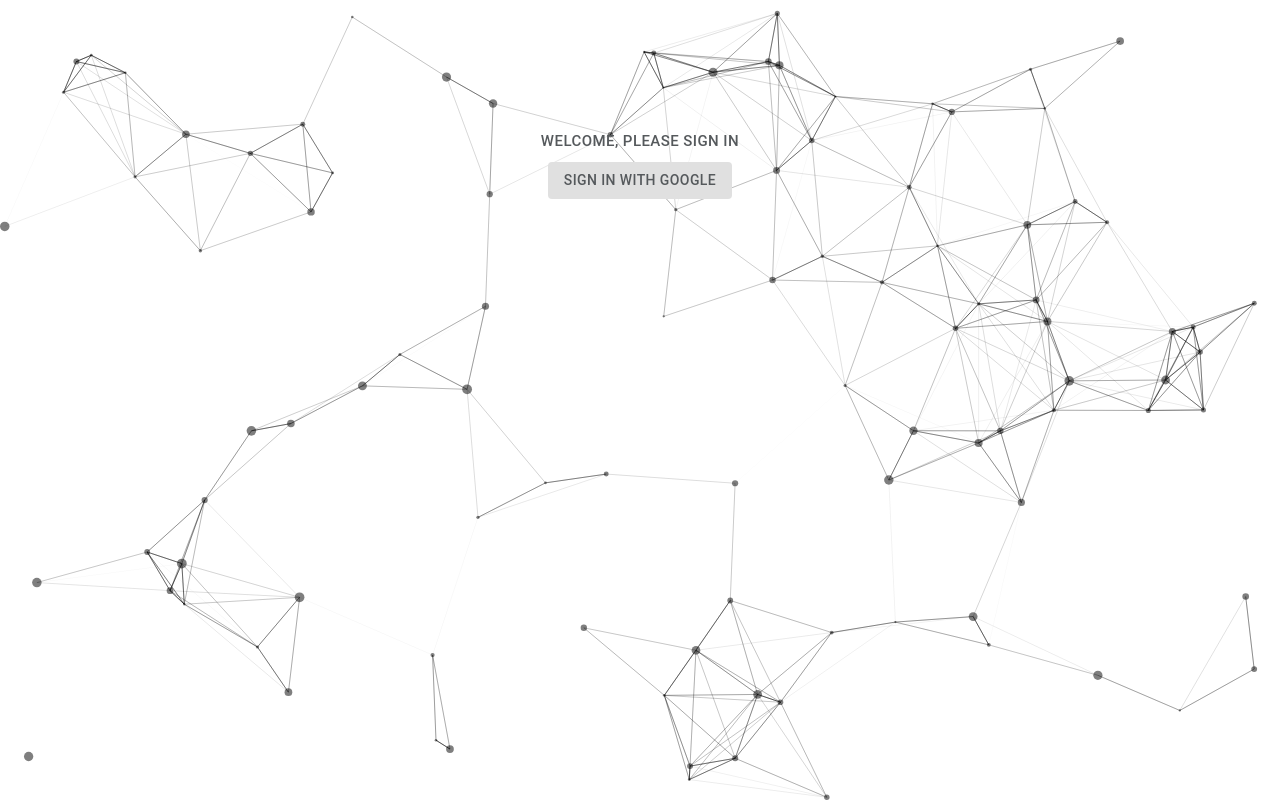
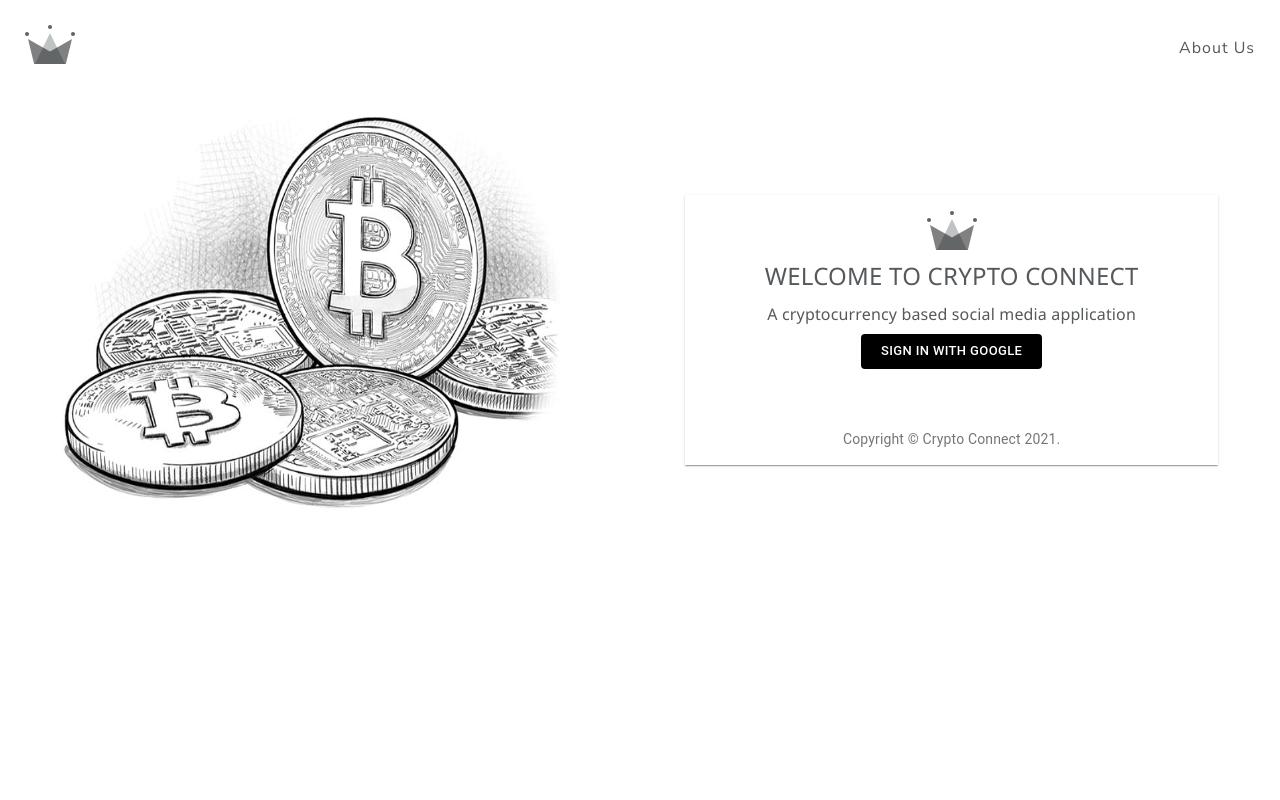
Before and after one commit to natnaelh14/social-media-app, a React (Create React App) app: page /signin in a window 1280 px wide. Built offline with nearby package versions, Linux system fonts and the light colour scheme; no server answers.

Commit message:
added styling to homepage and  who to follow componennt

```diff
--- a/src/components/GuestProfile/guest_profile.styles.tsx
+++ b/src/components/GuestProfile/guest_profile.styles.tsx
@@ -9,3 +9,31 @@ export const GuestDataContainer = styled.div`
     justify-content: center;
   }
 `;
+
+export const GuestUserInfoContainer = styled.div`
+padding-right: 1.5rem;
+display: flex;
+flex-direction: column;
+@media (max-width: 1400px) {
+  padding-right: 0rem;
+  display: flex;
+  justify-content: center;
+}
+`;
+
+export const CryptoCarouselContainer = styled.div`
+@media (max-width: 1400px) {
+  display: flex;
+  justify-content: center;
+  margin-bottom: 15px;
+}
+`;
+
+export const UserBioContainer = styled.div`
+  @media (max-width: 1400px) {
+    display: flex;
+    align-items: center;
+    flex-direction: column;
+    margin-bottom: 10px;
+  }
+`;
--- a/src/components/Header/header.styles.tsx
+++ b/src/components/Header/header.styles.tsx
@@ -8,6 +8,9 @@ export const HeaderContainer = styled.div`
   justify-content: space-between;
   margin-bottom: 25px;
   position: relative;
+  @media (max-width: 1400px) {
+    margin-bottom: 0px;
+  }
 `;
 
 export const LogoContainer = styled(Link)`
--- a/src/components/LeftSideBar/left-sidebar.component.tsx
+++ b/src/components/LeftSideBar/left-sidebar.component.tsx
@@ -135,6 +135,7 @@ const LeftSidebar = () => {
               </ListItemIcon>
               <Hidden lgDown>
                 <ListItemText
+                  // sx={{ minWidth: '0'}}
                   primaryTypographyProps={{
                     fontSize: "18px",
                   }}
--- a/src/components/ParticlesBackground/particles_background.component.tsx
+++ /dev/null
@@ -1,91 +0,0 @@
-import Particles from "react-tsparticles";
-
-
-const ParticlesBackground = () => {
-    return (
-        <Particles
-            id="tsparticles"
-            // init={particlesInit}
-            // loaded={particlesLoaded}
-            options={{
-                background: {
-                    color: {
-                        value: "#ffffff",
-                    },
-                },
-                fpsLimit: 60,
-                interactivity: {
-                    events: {
-                        onClick: {
-                            enable: true,
-                            mode: "push",
-                        },
-                        onHover: {
-                            enable: true,
-                            mode: "repulse",
-                        },
-                        resize: true,
-                    },
-                    modes: {
-                        bubble: {
-                            distance: 400,
-                            duration: 2,
-                            opacity: 0.8,
-                            size: 40,
-                        },
-                        push: {
-                            quantity: 4,
-                        },
-                        repulse: {
-                            distance: 200,
-                            duration: 0.4,
-                        },
-                    },
-                },
-                particles: {
-                    color: {
-                        value: "#000000",
-                    },
-                    links: {
-                        color: "#000000",
-                        distance: 150,
-                        enable: true,
-                        opacity: 0.5,
-                        width: 1,
-                    },
-                    collisions: {
-                        enable: true,
-                    },
-                    move: {
-                        direction: "none",
-                        enable: true,
-                        outMode: "bounce",
-                        random: false,
-                        speed: 2,
-                        straight: false,
-                    },
-                    number: {
-                        density: {
-                            enable: true,
-                            value_area: 800,
-                        },
-                        value: 80,
-                    },
-                    opacity: {
-                        value: 0.5,
-                    },
-                    shape: {
-                        type: "circle",
-                    },
-                    size: {
-                        random: true,
-                        value: 5,
-                    },
-                },
-                detectRetina: true,
-            }}
-        />
-    )
-}
-
-export default ParticlesBackground;
--- a/src/components/SignIn/sign-in.component.tsx
+++ b/src/components/SignIn/sign-in.component.tsx
@@ -1,39 +1,116 @@
-import React from 'react';
-import { SigninContainer, SigninTitle } from './sign-in.styles';
+import { Button } from "@mui/material";
+import Paper from "@material-ui/core/Paper";
+import Box from "@material-ui/core/Box";
+import Grid from "@material-ui/core/Grid";
+import Typography from "@material-ui/core/Typography";
+import { makeStyles } from "@material-ui/core/styles";
+import { ReactComponent as Logo } from '../../assets/logo.svg';
 import { signInWithGoogle } from '../../firebase/firebase.utils';
-import { Button, Box, Typography } from '@mui/material';
-import ParticlesBackground from '../ParticlesBackground/particles_background.component';
+import coinImage from './coin.jpeg';
 
-const SignIn: React.FunctionComponent = () => {
+function Copyright() {
+  return (
+    <Typography variant="body2" color="textSecondary" align="center">
+      {"Copyright © Crypto Connect "}
+      {new Date().getFullYear()}
+      {"."}
+    </Typography>
+  );
+}
 
-    return (
-        <>
-            <ParticlesBackground />
-            <SigninContainer>
-                <Box
-                    sx={{
-                        width: 400,
-                        height: 400,
-                        backgroundColor: 'primary.main',
-                        // '&:hover': {
-                        //     backgroundColor: 'primary.main',
-                        //     opacity: [0.9, 0.8, 0.7],
-                        // },
-                    }}
-                >
-                    <Typography align='center'>
-                        <Button size="large" color='inherit'>Welcome, Please Sign in</Button>
-                        <Button size="medium" color='inherit' variant="contained" disableElevation onClick={signInWithGoogle}>Sign in with Google</Button>
-                    </Typography>
+const useStyles = makeStyles((theme) => ({
+  root: {
+    marginTop: '40px',
+    display: "flex",
+    alignItems: "center",
+    justifyContent: "space-around",
+  },
+  paper: {
+    margin: theme.spacing(2, 6),
+    display: "flex",
+    flexDirection: "column",
+    alignItems: "center",
+  },
+  form: {
+    width: "100%",
+    marginTop: '0.5rem',
+    display: "flex",
+    alignItems: "center",
+    flexDirection: 'column'
+  },
+  textFont: {
+    fontFamily: "'Segoe UI', 'Roboto', 'Oxygen', 'Ubuntu', 'Cantarell', 'Fira Sans', 'Droid Sans', 'Helvetica Neue', 'sans-serif'",
+    color: '#55595C'
+  },
+  image: {
+    "@media (max-width: 1300px)": {
+      height: "400px",
+      width: "500px",
+      marginBottom: '40px'
+    },
+    "@media (max-width: 800px)": {
+      height: "200px",
+      width: "300px",
+      marginBottom: '40px'
+    }
+  },
+  submit: {
+    margin: theme.spacing(3, 0, 2)
+  }
+}));
 
-                </Box>
-            </SigninContainer>
+const SignIn = () => {
 
+  const classes = useStyles();
 
-        </>
-
-
-    );
+  return (
+    <Grid container component="main" className={classes.root}>
+      <div>
+        <img className={classes.image} src={coinImage} alt='crypto_image' />
+      </div>
+      <Grid
+        item
+        xs={12}
+        sm={8}
+        md={5}
+        component={Paper}
+        elevation={1}
+        square
+      >
+        <div className={classes.paper}>
+          <Logo className='logo' />
+          <Typography className={classes.textFont} style={{ marginTop: '0.5rem', fontSize: '1.5rem' }} >
+            WELCOME TO CRYPTO CONNECT
+          </Typography>
+          <Typography className={classes.textFont} style={{ marginTop: '0.5rem', fontSize: '1rem' }}>
+            A cryptocurrency based social media application
+          </Typography>
+          <form className={classes.form} noValidate>
+            <Button
+              onClick={signInWithGoogle}
+              disableElevation
+              size="small"
+              sx={{
+                textTransform: "capitalize",
+                padding: "6px 20px",
+                marginBottom: '20px',
+                background: "black",
+                "&:hover": {
+                  background: "#333",
+                },
+              }}
+              variant="contained"
+            >
+              SIGN IN WITH GOOGLE
+            </Button>
+            <Box mt={5}>
+              <Copyright />
+            </Box>
+          </form>
+        </div>
+      </Grid>
+    </Grid>
+  );
 }
 
 export default SignIn;
--- a/src/components/SignIn/sign-in.styles.tsx
+++ /dev/null
@@ -1,14 +0,0 @@
-import styled from 'styled-components';
-
-export const SigninContainer = styled.div`
-  display: flex;
-  justify-content: center;
-  background-color: #ffffff;
-  margin: 50px;
-`;
-
-export const SigninTitle = styled.h2`
-  margin: 10px 0;
-  text-align: center;
-  color: black;
-`;
--- a/src/index.css
+++ b/src/index.css
@@ -1,6 +1,5 @@
 body {
   margin: 0;
-  /* padding: 20px 40px; */
   font-family: -apple-system, BlinkMacSystemFont, 'Segoe UI', 'Roboto', 'Oxygen',
     'Ubuntu', 'Cantarell', 'Fira Sans', 'Droid Sans', 'Helvetica Neue',
     sans-serif;
@@ -12,3 +11,7 @@ code {
   font-family: source-code-pro, Menlo, Monaco, Consolas, 'Courier New',
     monospace;
 }
+
+.css-cveggr-MuiListItemIcon-root {
+  min-width: 0px;
+}
--- a/src/pages/crypto_page.tsx
+++ b/src/pages/crypto_page.tsx
@@ -12,7 +12,7 @@ import { useAppSelector } from '../app/hooks';
 import { useQuery } from '@apollo/client';
 import { QUERY_CRYPTOS } from '../utils/queries';
 import TwitterPostList from '../components/TwitterPostList/twitter_post_list.component';
-import { CryptoDataContainer } from './styles/crypto_page.styles';
+import { CryptoDataContainer, CryptoDoughnutContainer, CryptoCarouselContainer } from './styles/crypto_page.styles';
 import { makeStyles } from '@material-ui/core/styles';
 
     const useStyles = makeStyles(theme => ({
@@ -62,7 +62,7 @@ const CryptoPage = () => {
                     ) : (
                         <>
                             <CryptoDataContainer>
-                                <Box>
+                                <CryptoCarouselContainer>
                                     <Grid item padding="1rem 1rem 1rem 1rem" width='350px' height='450px' border="5px solid #ccc">
                                         <Carousel
                                             fullHeightHover={false}
@@ -77,10 +77,10 @@ const CryptoPage = () => {
                                             )}
                                         </Carousel>
                                     </Grid>
-                                </Box>
-                                <Box>
+                                </CryptoCarouselContainer>
+                                <CryptoDoughnutContainer>
                                     <CryptoDoughnut currentUser={userInfo.id} />
-                                </Box>
+                                </CryptoDoughnutContainer>
                             </CryptoDataContainer>
                             <Box textAlign="right" padding="10px 20px">
                                 <Button
--- a/src/pages/styles/crypto_page.styles.tsx
+++ b/src/pages/styles/crypto_page.styles.tsx
@@ -9,3 +9,17 @@ export const CryptoDataContainer = styled.div`
     justify-content: center;
   }
 `;
+
+export const CryptoDoughnutContainer = styled.div`
+@media (max-width: 1400px) {
+  display: flex;
+  justify-content: center;
+}
+`;
+
+export const CryptoCarouselContainer = styled.div`
+@media (max-width: 1400px) {
+  display: flex;
+  justify-content: center;
+}
+`;
```
Also changed, not shown: src/components/Feed/feed.component.tsx (+25 -21 lines), src/components/GuestProfile/guest_profile.component.tsx (+8 -10 lines), src/Router/Router.styles.jsx (line endings or trailing spaces), src/components/SignIn/coin.jpeg (added).
